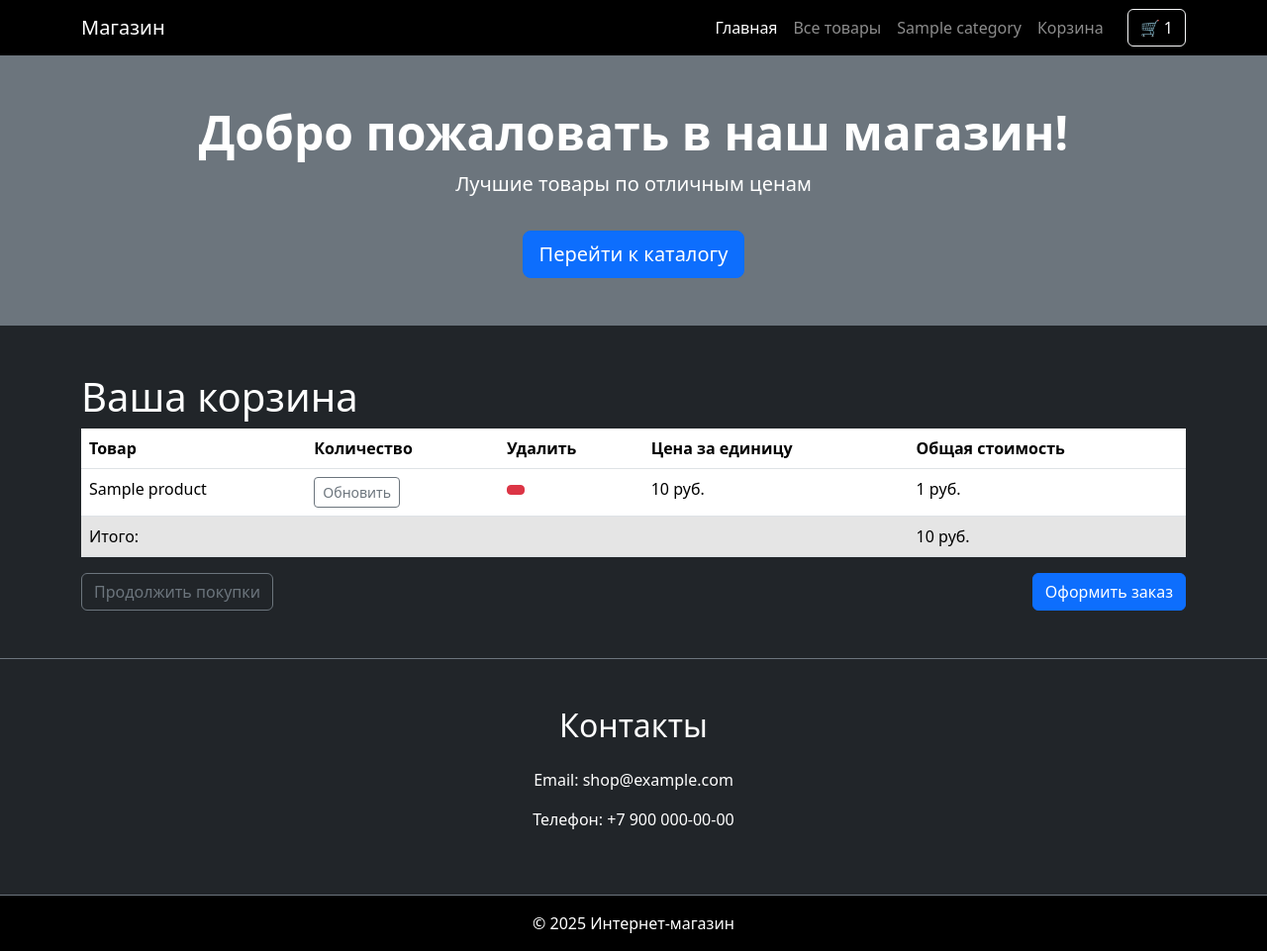
After one commit to Telomeraza/django-base-shop, a Django app: template cart/templates/cart/cart_detail.html in a window 1280 px wide. The commit adds this page. Shown: the whole page at 99% size. Run offline with Django 5.2, Linux system fonts and the light colour scheme; the template is opened without the code that fills it: most values are stand-ins (such as "Sample title", 1, 10 or a date in 2020).

Commit message:
Исправили ошибки в коде и подключили карзину к шаблону

```diff
--- a/base/urls.py
+++ b/base/urls.py
@@ -7,8 +7,8 @@
 
 urlpatterns = [
     path('admin/', admin.site.urls),
+    path('cart/', include('cart.urls', namespace='cart')),  # 39.
     path('', include('shop.urls', namespace='shop')),  # 19.
-    path('cart/', include('cart.urls', namespace='cart')),  # 39.
 ]
 
 # 25.
--- /dev/null
+++ b/cart/templates/cart/cart_detail.html
@@ -0,0 +1,63 @@
+{% extends "base.html" %}
+
+{% block title %}Корзина{% endblock title %}
+
+{% block content %}
+
+<h1>Ваша корзина</h1>
+    <div class="table-responsive">
+        <table class="table">
+            <thead>
+                <tr>
+                    <th>Товар</th>
+                    <th>Количество</th>
+                    <th>Удалить</th>
+                    <th>Цена за единицу</th>
+                    <th>Общая стоимость</th>
+                </tr>
+            </thead>
+            <tbody>
+                {% for item in cart %}
+                    <tr>
+                        <td>{{ item.product.name }}</td>
+                        <td>
+                            <form action="{% url 'cart:cart_add' item.product.id %}" method="post">
+                                {{ item.update_quantity_form.quantity }}
+                                {{ item.update_quantity_form.override }}
+                                <button type="submit" class="btn btn-sm btn-outline-secondary">Обновить</button>
+                                {% csrf_token %}
+                            </form>
+                        </td>
+                        <td>
+                            <form action="{% url 'cart:cart_remove' item.product.id %}" method="post">
+                                <button type="submit" class="btn btn-sm btn-danger">
+                                    <i class="bi bi-trash"></i>
+                                </button>
+                                {% csrf_token %}
+                            </form>
+                        </td>
+                        <td>{{ item.price }} руб.</td>
+                        <td>{{ item.total_price }} руб.</td>
+                    </tr>
+                {% empty %}
+                    <tr>
+                        <td colspan="5">Ваша корзина пуста</td>
+                    </tr>
+                {% endfor %}
+                {% if cart.get_total_price %}
+                    <tr class="table-active">
+                        <td colspan="4">Итого:</td>
+                        <td>{{ cart.get_total_price }} руб.</td>
+                    </tr>
+                {% endif %}
+            </tbody>
+        </table>
+    </div>
+    <div class="d-flex justify-content-between">
+        <a href="{% url 'shop:product_list' %}" class="btn btn-outline-secondary">
+            Продолжить покупки
+        </a>
+        <a href="#" class="btn btn-primary">Оформить заказ</a>
+    </div>
+
+{% endblock content %}
--- a/cart/urls.py
+++ b/cart/urls.py
@@ -6,6 +6,6 @@
 
 urlpatterns = [
     path('', views.cart_detail, name='cart_detail'),
-    path('add/<int:product_id>', views.cart_add, name='cart_add'),
-    path('remove/<int:product_id>', views.cart_remove, name='cart_remove'),
+    path('add/<int:product_id>/', views.cart_add, name='cart_add'),
+    path('remove/<int:product_id>/', views.cart_remove, name='cart_remove'),
 ]
--- a/shop/templates/base.html
+++ b/shop/templates/base.html
@@ -29,9 +29,17 @@
             </li>
           {% endfor %}
 
-          <li class="nav-item"><a class="nav-link" href="#cart">Корзина</a></li>
+          <li class="nav-item"><a class="nav-link" href="{% url "cart:cart_detail" %}">Корзина</a></li>
           <li class="nav-item ms-3">
-            <button class="btn btn-outline-light" id="cartBtn">🛒 <span id="cartCount">0</span></button>
+            <button class="btn btn-outline-light" id="cartBtn">🛒 <span id="cartCount">
+              {% with total_items=cart|length %}
+                {% if total_items > 0 %}
+                  {{ total_items }}
+                {% else %}
+                  0
+                {% endif %}
+              {% endwith %}
+            </span></button>
           </li>
         </ul>
       </div>
@@ -54,15 +62,6 @@
       {% block content %}
       {% endblock content %}
 
-    </div>
-  </section>
-
-  <!-- Корзина -->
-  <section id="cart" class="py-5 bg-black border-top border-secondary">
-    <div class="container">
-      <h2 class="text-center mb-4">Корзина</h2>
-      <ul class="list-group mb-3" id="cartList"></ul>
-      <h4>Итого: <span id="cartTotal">0</span> ₽</h4>
     </div>
   </section>
 
--- a/shop/views.py
+++ b/shop/views.py
@@ -1,5 +1,6 @@
 from django.shortcuts import render, get_object_or_404   # 12.
 from .models import Category, Product                    # 13.
+from cart.forms import CartAddProductForm                # 38.
 
 # Create your views here.
 
@@ -25,4 +26,5 @@
     product = get_object_or_404(Product, id=id, slug=slug, available=True)
     related_products = Product.objects.filter(
         category=product.category, available=True).exclude(id=product.id)[:4]
-    return render(request, 'product/detail.html', {'product': product, 'related_products': related_products})
+    cart_product_form = CartAddProductForm()
+    return render(request, 'product/detail.html', {'product': product, 'related_products': related_products, 'cart_product_form': cart_product_form})
```
Also changed, not shown: cart/cart.py (+5 -5 lines), cart/views.py (+4 -4 lines), shop/templates/product/detail.html (+29 -1 lines).
